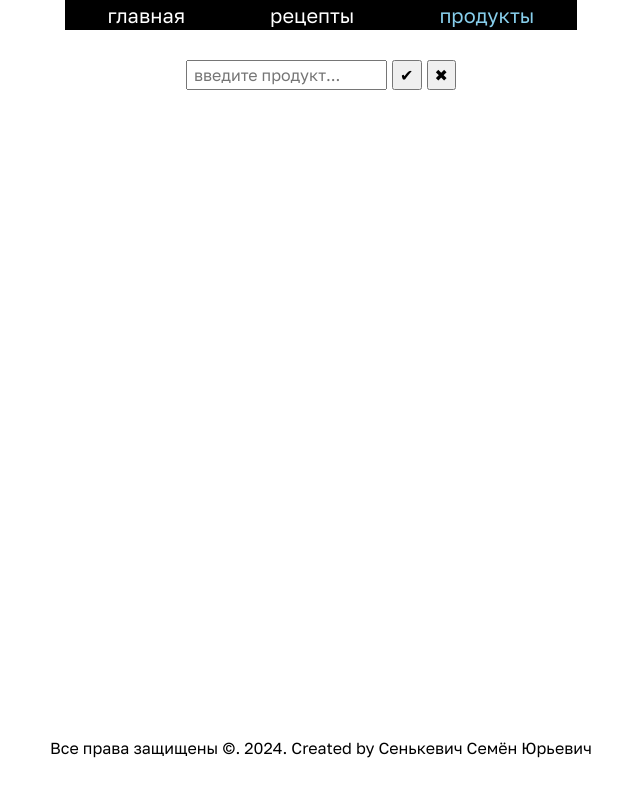
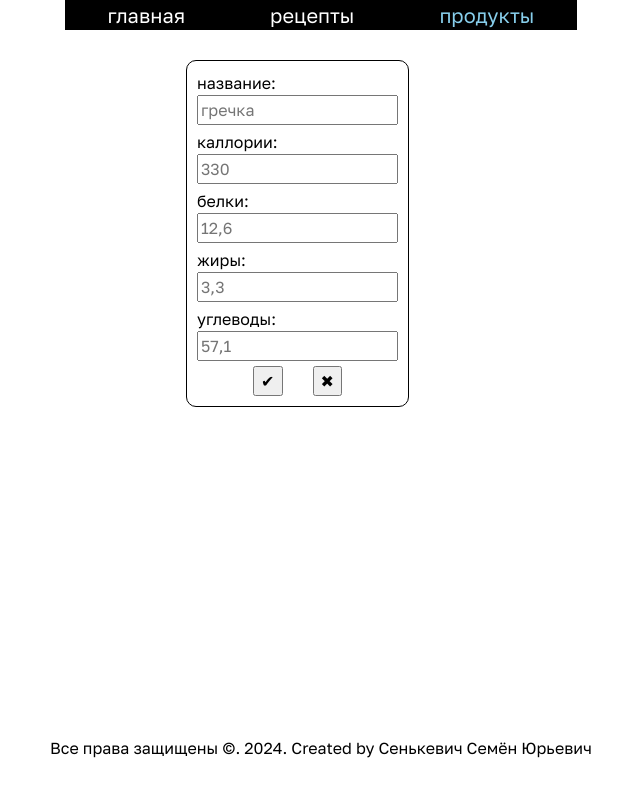
Before and after one commit to SenkeSem/project28.1-recipes-and-products, a React (Vite) app: page /products in a window 1280 px wide. Shown: the top 796 px of the page, without its empty margins (319-959 px from the left). Built offline with nearby package versions, Linux system fonts and the light colour scheme.

Commit message:
Расширяет форму добавления продуктов + Выводит информацию о КБЖУ для каждой карточки

```diff
--- a/src/components/ProductCard/ProductCard.tsx
+++ b/src/components/ProductCard/ProductCard.tsx
@@ -1,6 +1,7 @@
 import { Link } from 'react-router-dom';
 
 import styles from './ProductCard.module.scss';
+import { useAppSelector } from '../../redux/hooks';
 
 interface Props {
   id: string;
@@ -10,6 +11,10 @@ interface Props {
 }
 
 const ProductCard = ({ id, title, handleRemoveProduct }: Props) => {
+  const product = useAppSelector((state) => state.products.products);
+
+  const { calories, protein, fat, carb } = product.find((item) => item.id === id);
+
   return (
     <div className={styles.container}>
       <section>
@@ -18,8 +23,10 @@ const ProductCard = ({ id, title, handleRemoveProduct }: Props) => {
         </Link>
       </section>
       <section>
-        <p>Б/Ж/У/К</p>
-        <span>15/7/33/136</span>
+        <p>К/Б/Ж/У</p>
+        <span>
+          {calories}/{protein}/{fat}/{carb}
+        </span>
         <img
           onClick={handleRemoveProduct}
           width={17}
--- a/src/components/ProductInput/ProductInput.module.scss
+++ b/src/components/ProductInput/ProductInput.module.scss
@@ -8,4 +8,26 @@
   img {
     cursor: pointer;
   }
+
+  form {
+    display: flex;
+    flex-direction: column;
+    align-items: center;
+    justify-content: center;
+    gap: 5px;
+
+    padding: 10px;
+    border-radius: 10px;
+    border: 1px solid black;
+
+    label {
+      display: flex;
+      flex-direction: column;
+    }
+
+    article {
+      display: flex;
+      gap: 30px;
+    }
+  }
 }
--- a/src/components/ProductInput/index.tsx
+++ b/src/components/ProductInput/index.tsx
@@ -1,35 +1,93 @@
 import { useAppDispatch } from '../../redux/hooks';
 import { addProduct } from '../../redux/productSlice';
-import { useState, useRef } from 'react';
+import { useState } from 'react';
 import styles from './ProductInput.module.scss';
 
 export default function ProductInput() {
   const dispatch = useAppDispatch();
 
-  const [product, setProduct] = useState('');
-  const refInput = useRef<HTMLInputElement | null>(null);
+  const [title, setTitle] = useState('');
+  const [calories, setCalories] = useState('');
+  const [protein, setProtein] = useState('');
+  const [fat, setFat] = useState('');
+  const [carb, setCarb] = useState('');
 
-  const handleAddProduct = () => {
-    dispatch(addProduct(product));
-    handleCleanInput();
+  const handleAddProduct = (e: React.MouseEvent<HTMLButtonElement, MouseEvent>) => {
+    e.preventDefault;
+    dispatch(
+      addProduct({
+        title: title,
+        calories: calories,
+        protein: protein,
+        fat: fat,
+        carb: carb,
+      }),
+    );
+    handleCleanInput(e);
   };
 
-  const handleCleanInput = () => {
-    setProduct('');
-    refInput.current?.focus();
+  const handleCleanInput = (e: React.MouseEvent<HTMLButtonElement, MouseEvent>) => {
+    e.preventDefault;
+    setTitle('');
+    setCalories('');
+    setProtein('');
+    setFat('');
+    setCarb('');
   };
 
   return (
     <section className={styles.container}>
-      <input
-        ref={refInput}
-        value={product}
-        onChange={(e) => setProduct(e.target.value)}
-        type="text"
-        placeholder=" введите продукт..."
-      />
-      <button onClick={handleAddProduct}>✔</button>
-      <button onClick={handleCleanInput}>✖</button>
+      <form>
+        <label>
+          название:
+          <input
+            value={title}
+            onChange={(e) => setTitle(e.target.value)}
+            type="text"
+            placeholder="гречка"
+          />
+        </label>
+        <label>
+          каллории:
+          <input
+            type="text"
+            placeholder="330"
+            value={calories}
+            onChange={(e) => setCalories(e.target.value)}
+          />
+        </label>
+        <label>
+          белки:
+          <input
+            type="text"
+            placeholder="12,6"
+            value={protein}
+            onChange={(e) => setProtein(e.target.value)}
+          />
+        </label>
+        <label>
+          жиры:
+          <input
+            type="text"
+            placeholder="3,3"
+            value={fat}
+            onChange={(e) => setFat(e.target.value)}
+          />
+        </label>
+        <label>
+          углеводы:
+          <input
+            type="text"
+            placeholder="57,1"
+            value={carb}
+            onChange={(e) => setCarb(e.target.value)}
+          />
+        </label>
+        <article>
+          <button onClick={(e) => handleAddProduct(e)}>✔</button>
+          <button onClick={(e) => handleCleanInput(e)}>✖</button>
+        </article>
+      </form>
     </section>
   );
 }
--- a/src/components/RecipeCard/RecipeCard.module.scss
+++ b/src/components/RecipeCard/RecipeCard.module.scss
@@ -9,9 +9,8 @@
   height: 170px;
   border: 1px solid black;
   border-radius: 20px;
-  background: linear-gradient(to bottom right, blue, pink);
-
-  color: aliceblue;
+  background: linear-gradient(to bottom right, rgba(0, 0, 255, 0.5), rgba(255, 192, 203, 0.5));
+  box-shadow: 3px 2px 2px rgba(17, 26, 30, 0.5);
 
   img {
     opacity: 0;
@@ -26,6 +25,6 @@
   }
 
   a {
-    color: white;
+    color: rgb(52, 45, 45);
   }
 }
--- a/src/components/RecipeList/RecipeList.module.scss
+++ b/src/components/RecipeList/RecipeList.module.scss
@@ -3,5 +3,5 @@
   flex-direction: row;
   flex-wrap: wrap;
 
-  gap: 15px;
+  gap: 25px;
 }
--- a/src/redux/productSlice.ts
+++ b/src/redux/productSlice.ts
@@ -1,8 +1,12 @@
 import { createSlice, PayloadAction } from '@reduxjs/toolkit';
 
 type Product = {
-  id: string;
+  id?: string;
   title: string;
+  calories: string;
+  protein: string;
+  fat: string;
+  carb: string;
 };
 
 type ProductState = {
@@ -17,10 +21,14 @@ export const productSlice = createSlice({
   name: 'products',
   initialState,
   reducers: {
-    addProduct(state, action: PayloadAction<string>) {
+    addProduct(state, action: PayloadAction<Product>) {
       state.products.push({
         id: new Date().toISOString(),
-        title: action.payload,
+        title: action.payload.title,
+        calories: action.payload.calories,
+        protein: action.payload.protein,
+        fat: action.payload.fat,
+        carb: action.payload.carb,
       });
     },
     removeProduct(state, action: PayloadAction<string>) {
```
